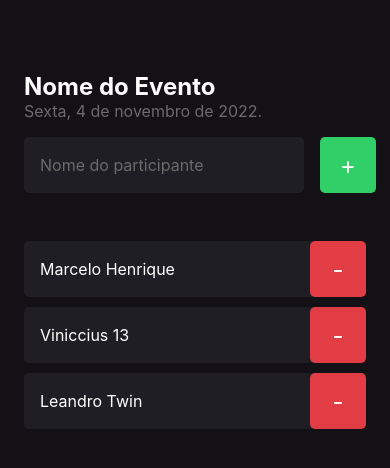
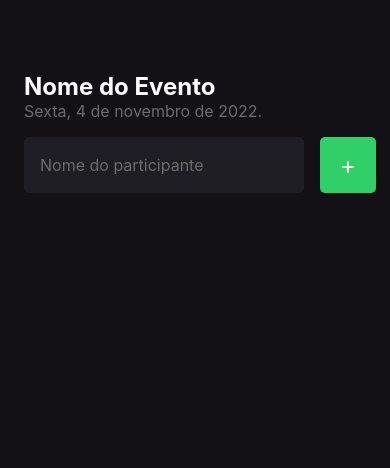
Before and after one commit to HenriqueMarcelo/imhere, a React Native app: screen / in a window 390 px wide. Shown: the top 468 px of the page. Built offline with nearby package versions, Linux system fonts and the light colour scheme.

Commit message:
feat: remove and add participant

```diff
--- a/App.tsx
+++ b/App.tsx
@@ -1,7 +1,5 @@
-import Home from "./src/screens/Home";
+import Home from './src/screens/Home'
 
 export default function App() {
-  return(
-    <Home/>
-  )
+  return <Home />
 }
--- a/src/components/Participant/index.tsx
+++ b/src/components/Participant/index.tsx
@@ -3,13 +3,14 @@ import { styles } from './styles'
 
 interface ParticipantProps {
   name: string
+  onRemove: (name: string) => void
 }
 
-export function Participant({ name }: ParticipantProps) {
+export function Participant({ name, onRemove }: ParticipantProps) {
   return (
     <View style={styles.container}>
       <Text style={styles.name}>{name}</Text>
-      <TouchableOpacity style={styles.button}>
+      <TouchableOpacity style={styles.button} onPress={() => onRemove(name)}>
         <Text style={styles.buttonText}>-</Text>
       </TouchableOpacity>
     </View>
--- a/src/screens/Home/index.tsx
+++ b/src/screens/Home/index.tsx
@@ -5,16 +5,20 @@ import { Participant } from '../../components/Participant'
 
 export default function Home() {
   const [inputText, setInputText] = useState('')
+  const [participants, setParticipants] = useState<string[]>([])
 
   function handleParticipantAdd() {
-    console.log('Você clicou no botão de Adicionar!')
+    setParticipants([...participants, inputText])
+  }
+
+  function handleParticipantRemove(name: string) {
+    setParticipants(participants.filter((p) => p !== name))
   }
 
   return (
     <View style={styles.container}>
       <Text style={styles.eventName}>Nome do Evento</Text>
       <Text style={styles.eventDate}>Sexta, 4 de novembro de 2022.</Text>
-      <Text style={styles.eventDate}>{inputText}</Text>
       <View style={styles.form}>
         <TextInput
           style={styles.input}
@@ -28,9 +32,13 @@ export default function Home() {
         </TouchableOpacity>
       </View>
 
-      <Participant name="Marcelo Henrique" />
-      <Participant name="Viniccius 13" />
-      <Participant name="Leandro Twin" />
+      {participants.map((participant) => (
+        <Participant
+          key={participant}
+          name={participant}
+          onRemove={handleParticipantRemove}
+        />
+      ))}
     </View>
   )
 }
```
